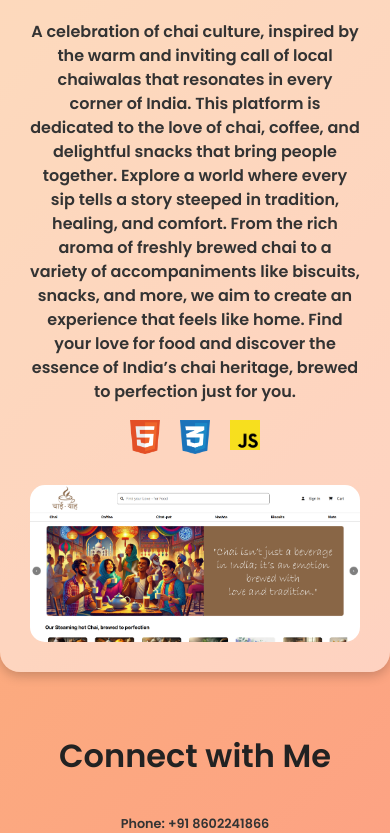
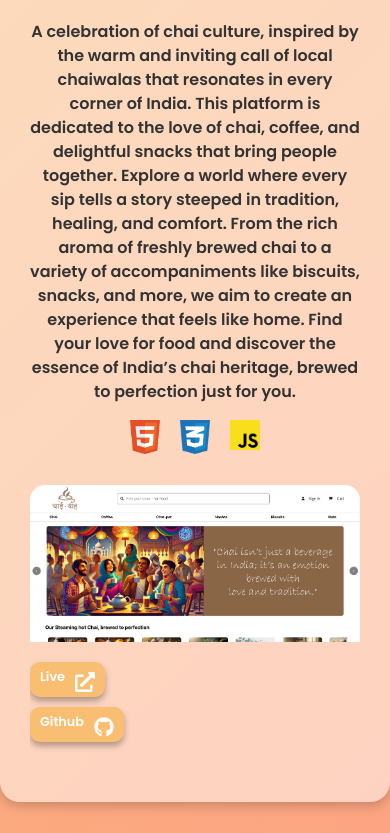
Before and after one commit to Pallavi-2410/digitalPortfolio, a React (Vite) app: page / in a window 390 px wide. Shown: the part 2381-3214 px from the top of the page. Built offline with nearby package versions, Linux system fonts and the light colour scheme.

Commit message:
updated CSS

```diff
--- a/package.json
+++ b/package.json
@@ -5,8 +5,8 @@
   "type": "module",
   "scripts": {
     "dev": "vite",
-    "predeploy":"npm run build",
-    "deploy":"gh-pages -d dist",
+    "predeploy": "npm run build",
+    "deploy": "gh-pages -d dist",
     "build": "vite build",
     "lint": "eslint .",
     "preview": "vite preview"
--- a/src/components/Portfolio.jsx
+++ b/src/components/Portfolio.jsx
@@ -164,13 +164,13 @@ export default function Portfolio() {
                     </div>
 
                     <div className="contact-links">
-                        <motion.a href="https://github.com/yourgithub" target="_blank" rel="noreferrer" whileHover={{ scale: 1.3 }}>
+                        <motion.a href="https://github.com/Pallavi-2410" target="_blank" rel="noreferrer" whileHover={{ scale: 1.3 }}>
                             <FaGithub className="icon" />
                         </motion.a>
-                        <motion.a href="https://linkedin.com/in/yourlinkedin" target="_blank" rel="noreferrer" whileHover={{ scale: 1.3 }}>
+                        <motion.a href="https://www.linkedin.com/in/pallavi-patidar-8466a7273/" target="_blank" rel="noreferrer" whileHover={{ scale: 1.3 }}>
                             <FaLinkedin className="icon" />
                         </motion.a>
-                        <motion.a href="mailto:your.email@example.com" whileHover={{ scale: 1.3 }}>
+                        <motion.a href="mailto:patel.pallavi1819@gmail.com" whileHover={{ scale: 1.3 }}>
                             <FaEnvelope className="icon" />
                         </motion.a>
                     </div>
--- a/src/styles/Portfolio.css
+++ b/src/styles/Portfolio.css
@@ -153,17 +153,14 @@ body {
 
 .logopic {
     /* border: 1px solid; */
-    width: 300px;
-    height: 273px;
+    width: 350px;
+    height: 317px;
     overflow: hidden;
     margin: auto;
 }
 
 .logopic img {
-    /* margin-top: 2rem; */
-    width: 300px;
-    /* height: 250px; */
-
+    width: 350px;
 }
 
 
@@ -375,6 +372,8 @@ body {
     left: 50%;
     transform: translate(-50%, -50%);
     display: flex;
+    /* justify-content: center; */
+    align-items: baseline;
     gap: 20px;
     z-index: 2;
     opacity: 0;
@@ -393,7 +392,6 @@ body {
     text-decoration: none;
     font-weight: bold;
     display: flex;
-    align-items: center;
     gap: 10px;
     box-shadow: 0 4px 6px rgba(0, 0, 0, 0.3);
     transition: transform 0.3s ease;
--- a/src/styles/mediaQuery.css
+++ b/src/styles/mediaQuery.css
@@ -37,14 +37,15 @@
     }
 
     .logopic {
-        width: 250px;
-        height: 218px;
+        width: 300px;
+        height: 272px;
         overflow: hidden;
         margin: auto;
+        /* border: 1px solid; */
     }
 
     .logopic img {
-        width: 250px;
+        width: 300px;
     }
 }
 
@@ -111,8 +112,17 @@
         height: 50px;
     }
 
-    .project-links a {
-        padding: 6px 15px;
+    .project-links {
+        display: flex;
+        justify-content: center;
+        margin-top: 50px;
+        opacity: 1;
+        position: relative;
+        bottom: -10px;
+    }
+
+    .project-links a:hover {
+        background-color: #0056b3;
     }
 }
 
```
